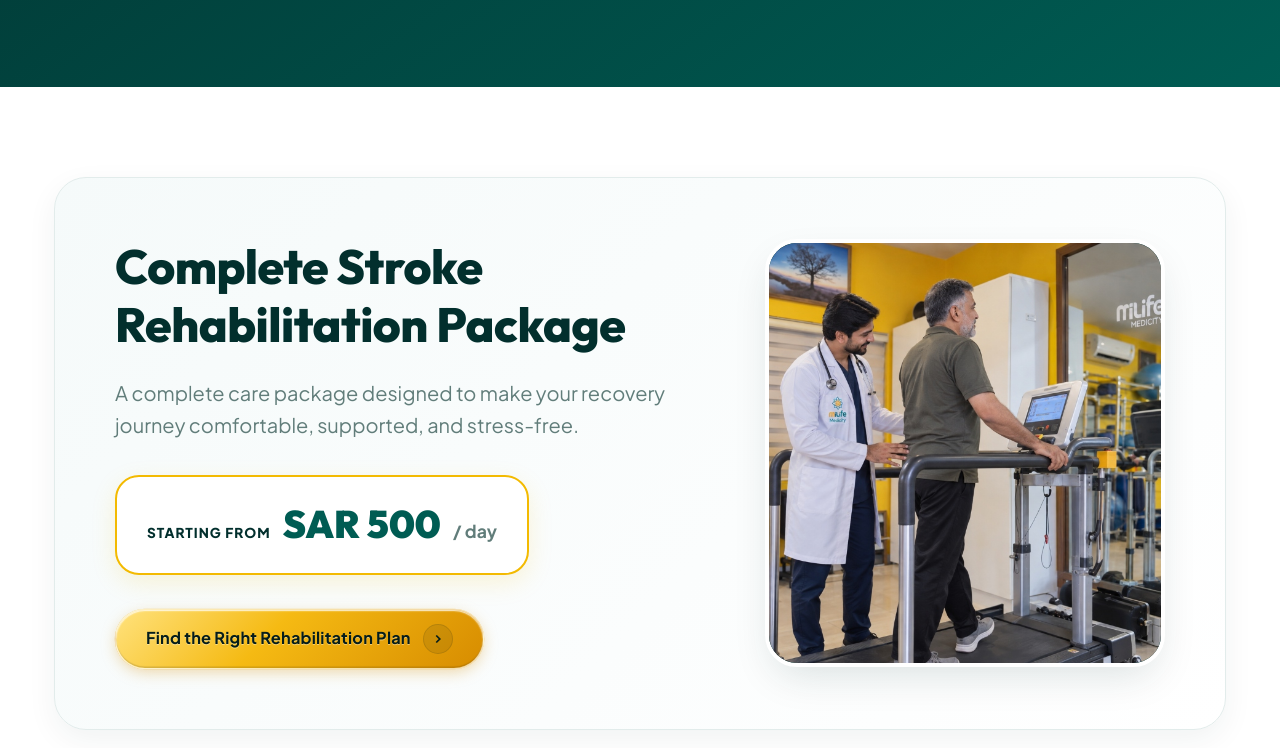
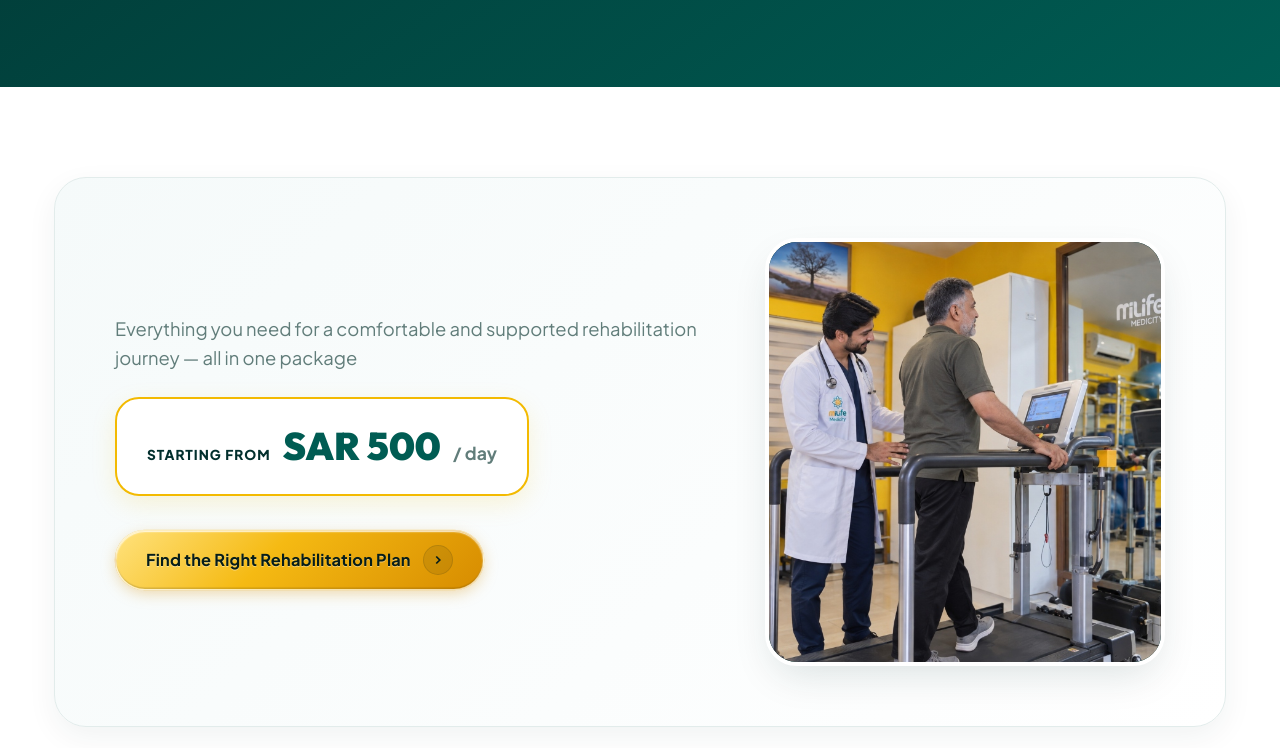
Before and after one commit to beezysolutions1/milifelanding, a plain HTML site: page index.html in a window 1280 px wide. Shown: the part 1292-2040 px from the top of the page. Drawn offline with Linux system fonts and the light colour scheme.

Commit message:
update: change website content

```diff
--- a/index.html
+++ b/index.html
@@ -180,11 +180,11 @@
     </section>
 
     <!-- PAGE 3: PACKAGE INCLUDES -->
-    <section class="section-spacing inclusions-section" id="inclusions">
+    <section class="section-spacing inclusions-section" id="package">
       <div class="container">
         <div class="section-header text-center">
           <!-- Page 3 Heading -->
-          <h2 class="section-heading text-white">Complete Rehabilitation Package.</h2>
+          <h2 class="section-heading text-white">Complete  Rehabilitation Package.</h2>
         </div>
 
         <!-- Exact 7 Items from Page 3 -->
@@ -300,27 +300,24 @@
       </div>
     </section>
 
-    <!-- PAGE 2: COMPLETE REHABILITATION PACKAGE -->
-    <section class="section-spacing package-section" id="package">
+    <!-- COMPLETE REHABILITATION PACKAGE PRICING CARD (NO HEADING) -->
+    <section class="section-spacing package-section">
       <div class="container">
         <div class="package-feature-card">
           <div class="package-text-side">
-            <!-- Page 2 Heading -->
-            <h2 class="section-heading">Complete Stroke Rehabilitation Package</h2>
-
-            <!-- Page 2 Subhead -->
-            <p class="package-desc">
-              A complete care package designed to make your recovery journey comfortable, supported, and stress-free.
+            <!-- Package Subhead / Description -->
+            <p class="package-desc" style="font-size: 1.15rem; line-height: 1.6; margin-bottom: 24px;">
+              Everything you need for a comfortable and supported rehabilitation journey — all in one package
             </p>
 
-            <!-- Page 2 Pricing Badge -->
+            <!-- Pricing Badge -->
             <div class="price-highlight-box">
               <span class="price-lead">STARTING FROM</span>
               <strong class="price-amount">SAR 500</strong>
               <span class="price-unit">/ day</span>
             </div>
 
-            <!-- Page 2 CTA -->
+            <!-- CTA Action -->
             <div class="package-action-row">
               <a href="https://wa.me/917034000045?text=Hello%20MiLife%20Medicity,%20I%20want%20to%20find%20the%20Right%20Rehabilitation%20Plan%20for%20my%20patient." target="_blank" rel="noopener noreferrer" class="btn btn-primary-gold btn-lg btn-consultation" aria-label="Find Right Rehabilitation Plan on WhatsApp (opens in new tab)">
                 <span>Find the Right Rehabilitation Plan</span>
```
